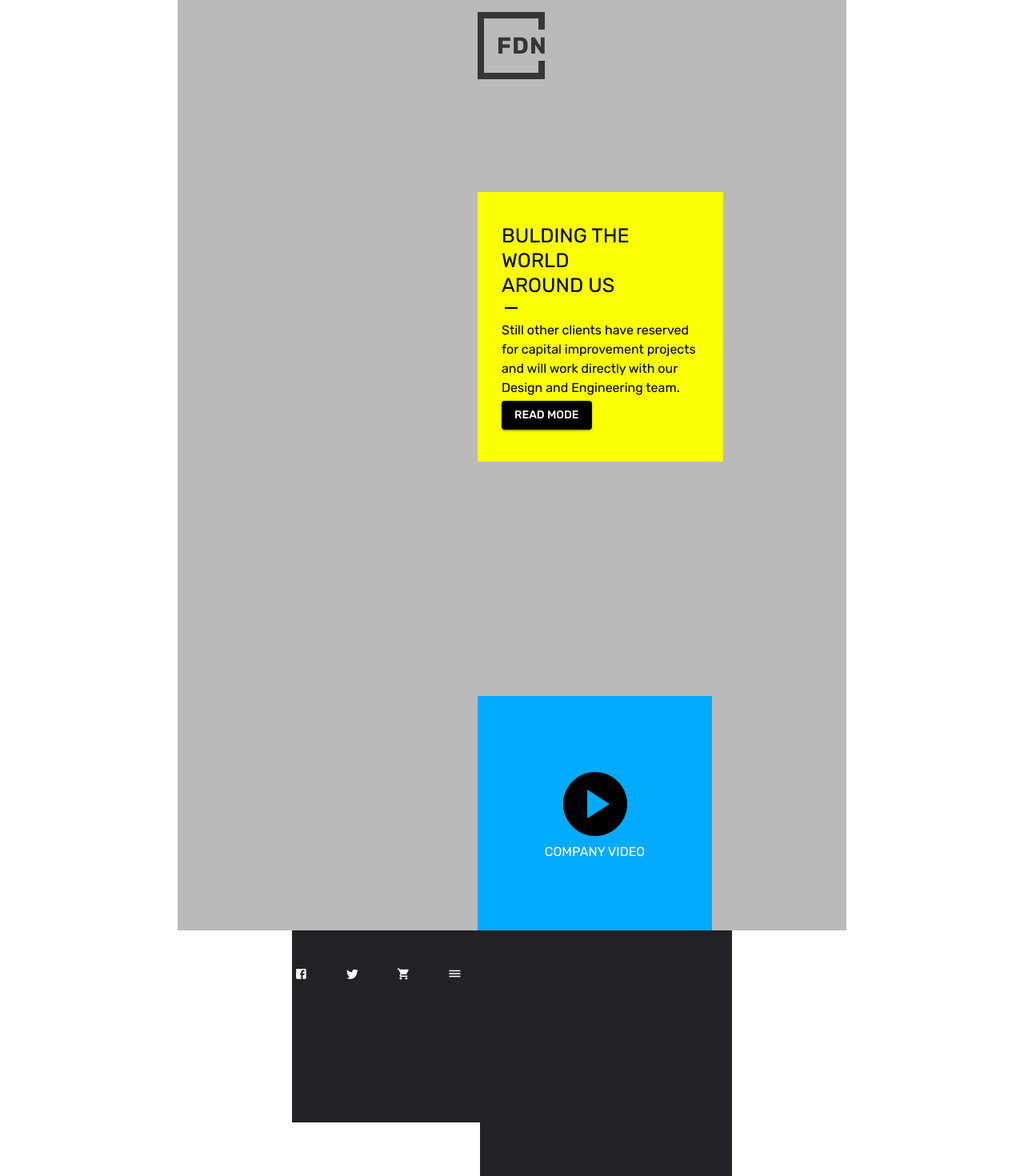
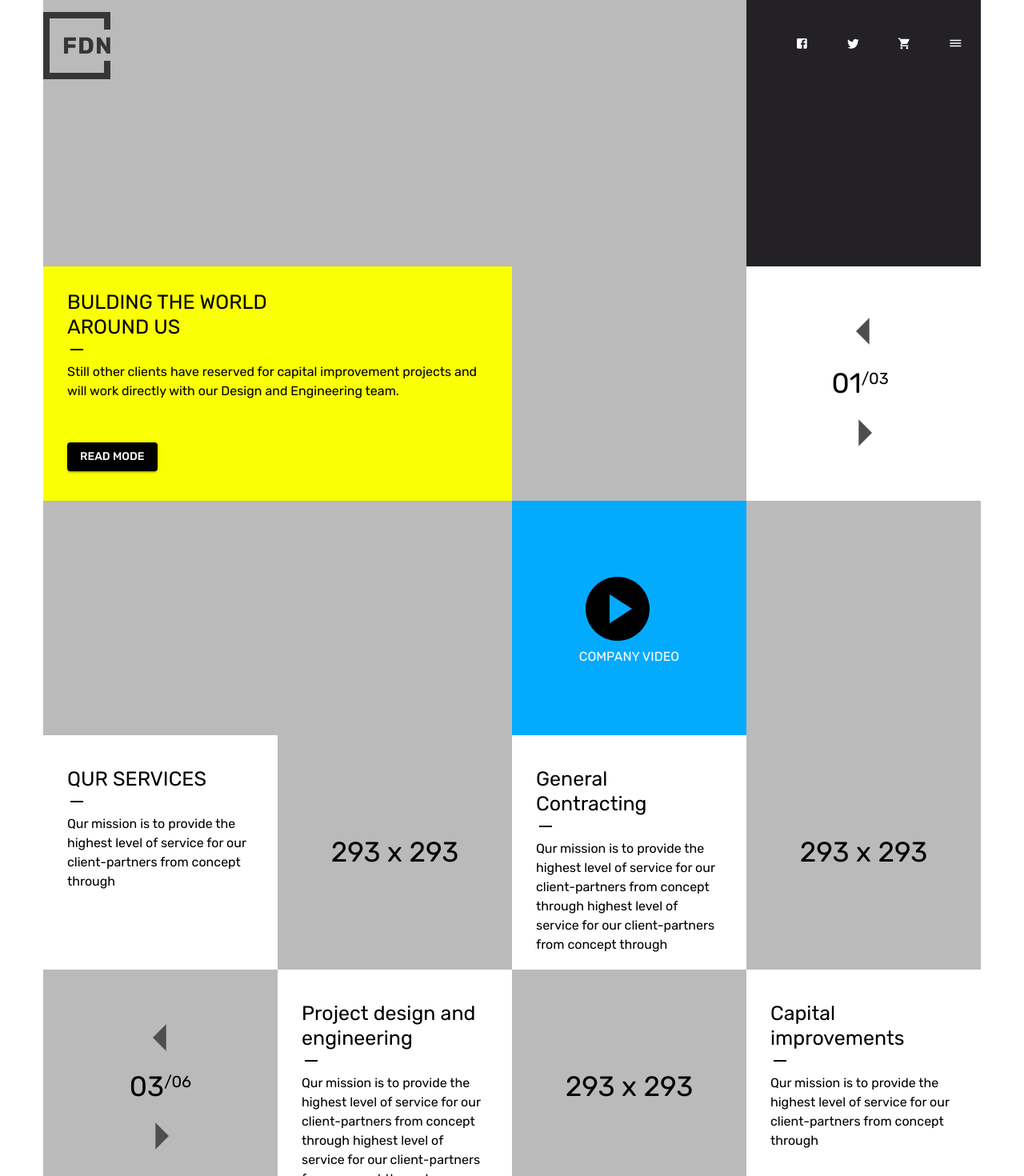
Before and after one commit to Ilya199319922020/react-js-mui-fdn, a React (Create React App) app: page / in a window 1280 px wide. Shown: the top 1470 px of the page at 80% size. Built offline with nearby package versions, Linux system fonts and the light colour scheme; a web font is replaced by a local one.

Commit message:
fixed adaptive in the header completely

```diff
--- a/src/assets/AuxiliaryComponents/AuxiliaryComponents.jsx
+++ b/src/assets/AuxiliaryComponents/AuxiliaryComponents.jsx
@@ -3,7 +3,6 @@ import HorizontalRuleIcon from '@mui/icons-material/HorizontalRule';
 import ArrowRightIcon from '@mui/icons-material/ArrowRight';
 import ArrowLeftIcon from '@mui/icons-material/ArrowLeft';
 import icon from '../../assets/image/Polygon2.png';
-
 export const GridText = ({ title, text }) => {
 	return (
 		<>
@@ -14,7 +13,7 @@ export const GridText = ({ title, text }) => {
 				xs={6}
 				sx={{
 					maxWidth: '293px',
-					minHeight: '293px',
+					 minHeight: '293px',
 				}}
 			>
 				<Box
--- a/src/assets/data/textData.js
+++ b/src/assets/data/textData.js
@@ -1,5 +1,5 @@
 export const arrData = {
-	partFirst:[
+	partFirst: [
 		{
 			id: 1,
 			title: 'QUR SERVICES',
@@ -15,7 +15,7 @@ export const arrData = {
 			month: '06',
 		},
 		{
-		id: 7,
+			id: 45,
 			title: 'Project design and engineering',
 			text: `
 		Qur mission is to provide the highest level of service for our
--- a/src/components/Content.jsx
+++ b/src/components/Content.jsx
@@ -9,22 +9,22 @@ import Footer from './Footer/Footer';
 
 const Content = () => {
   return (
-    <Grid
+    <Box
       sx={{
-        maxWidth: '1920px',
+        maxWidth: '1172px',
         maxHeight: '3249px',
-        m: 0,
+        m: '0 auto',
         pl: 0,
-        pt: 0
+        pt: 0,
       }}
     >
       <Header />
       <ContentTitle />
-      <ContentSearch />
+      {/* <ContentSearch />
       <ContentGrade />
       <ContentFooter />
-      <Footer />
-    </Grid>
+      <Footer /> */}
+    </Box>
   );
 };
 
--- a/src/components/Header/Header.jsx
+++ b/src/components/Header/Header.jsx
@@ -1,94 +1,253 @@
-import { Box, Grid } from '@mui/material';
+import { Button, Grid, Typography, Box } from '@mui/material';
+import HorizontalRuleIcon from '@mui/icons-material/HorizontalRule';
+import PlayCircleIcon from '@mui/icons-material/PlayCircle';
 import React from 'react';
-import WraperHeader from './WraperHeader/WraperHeader';
-import LowerHeader from './LowerHeader/LowerHeader';
-import SiseBarHeader from './SiseBarHeader/SiseBarHeader';
+import TwitterIcon from '@mui/icons-material/Twitter';
+import FacebookIcon from '@mui/icons-material/Facebook';
+import ShoppingCartIcon from '@mui/icons-material/ShoppingCart';
+import DehazeIcon from '@mui/icons-material/Dehaze';
+import ArrowRightIcon from '@mui/icons-material/ArrowRight';
+import ArrowLeftIcon from '@mui/icons-material/ArrowLeft';
 import image from '../../assets/image/Frame1.png';
 
 const Header = () => {
 
 	return (
+		<>
 			<Grid
 				container
-			md={12}
-			sm={12}
-			xs={12}
 				sx={{
-				maxWidth: '1920px',
-				display: 'flex',
-				justifyContent: 'center'
-			}}
-		>
-			<Grid
-				item
-				md={7.8375}
-				sm={7.8375}
-				xs={7.8375}
-				sx={{
-					maxWidth: '1254px',
-					minHeight: '826px',
+					maxWidth: '1172px',
 					bgcolor: '#bababa',
-				}}
-			>
-				<Grid
-					container
-					md={12}
-					sm={12}
-					xs={6}
-					sx={{
-						paddingLeft: '375px',
+					minHeight: '500px',
 				}}
 			>
 				<Grid
 					item
 					md={12}
 					sm={12}
+					xs={12}
 					sx={{
-							maxWidth: '1254px',
-							 minHeight: '240px',
+						maxWidth: '1172px',
+						minWidth: '100px',
+						minHeight: '293px',
+						display: 'flex',
+						justifyContent: 'space-between'
+
+					}}
+				>
+					<Box
+						sx={{
 							pt: '15px'
 						}}
 					>
-						<Box>
 						<img
 							src={image}
 							alt="scene"
 						/>
 					</Box>
-					</Grid>
-					<WraperHeader />
-					<LowerHeader />
-				</Grid>
-			</Grid>
-			<Grid
-				container
-				md={4.1625}
-				sm={4.1625}
-				xs={4.1625}
+					<Box
+						display={'flex'}
+						direction={"row"}
+						alignItems="start"
+						justifyContent={"end"}
+						variant="text"
 						sx={{
-					maxWidth: '666px',
-					minWidth: '550px',
-					minHeight: '826px',
+							pt: '40px',
+							border: '0px',
+							bgcolor: '#232126',
+							minHeight: '293px',
+							minWidth: '293px'
 						}}
 					>
+						<Button						>
+							<FacebookIcon
+								sx={{
+									color: 'white',
+									fontSize: '120%'
+								}}
+							/>
+						</Button>
+						<Button>
+							<TwitterIcon
+								sx={{
+									color: 'white',
+									fontSize: '120%'
+								}}
+							/>
+						</Button>
+						<Button>
+							<ShoppingCartIcon
+								sx={{
+									color: 'white',
+									fontSize: '120%'
+								}}
+							/>
+						</Button>
+						<Button>
+							<DehazeIcon
+								sx={{
+									color: 'white',
+									fontSize: '120%'
+								}}
+							/>
+						</Button>
+					</Box>
+				</Grid>
+
 				<Grid
 					item
 					md={12}
 					sm={12}
-					xs={6}
+					xs={12}
 					sx={{
-						maxWidth: '666px',
-						minHeight: '600px',
-						bgcolor: '#232126',
-						m: 0,
-						pl: 0,
-						pt: 0
+						maxWidth: '1172px',
+						minHeight: '240px',
+						display: 'flex',
+						justifyContent: 'space-between',
 					}}
 				>
-					<SiseBarHeader />
+					<Box
+						sx={{
+							bgcolor: '#fbff03',
+							maxWidth: '586px',
+							minWidth: '293px',
+							minHeight: '293px',
+
+						}}
+					>
+						<Box
+							sx={{
+								px: '30px',
+								py: '30px',
+							}}
+						>
+							<Typography
+								variant="h4"
+								sx={{
+									fontSize: '25px'
+								}}
+							>
+								BULDING THE WORLD
+								<div>
+									AROUND US
+								</div>
+							</Typography>
+							<HorizontalRuleIcon
+								sx={{
+									fontSize: '150%'
+								}}
+							/>
+							<Typography
+								sx={{
+									maxHeight: '30px',
+									pb: '70px'
+								}}
+							>
+								Still other clients have reserved for capital improvement projects and will work directly with our Design and Engineering team.
+							</Typography>
+							<Button
+								variant="contained"
+								color="primary"
+								sx={{
+									backgroundColor: 'black',
+									color: 'white'
+								}}
+							>
+								READ MODE
+							</Button>
+						</Box>
+					</Box>
+					<Box
+						sx={{
+							bgcolor: 'white',
+							minWidth: '293px',
+							minHeight: '293px',
+							display: 'flex',
+							alignItems: 'center',
+							justifyContent: 'center',
+						}}
+					>
+						<div>
+							<ArrowLeftIcon
+								sx={{
+									color: '#4d4f4f',
+									fontSize: '500%'
+								}}
+							/>
+							<Box
+								display={"flex"}						>
+								<Typography
+									variant="h4"
+									sx={{
+										fontSize: '35px'
+									}}
+								>
+									01
+								</Typography>
+								<Typography
+									variant="body1"
+									sx={{
+										fontSize: '20px'
+									}}
+								>
+									/03
+								</Typography>
+							</Box>
+							<ArrowRightIcon
+								sx={{
+									color: '#4d4f4f',
+									fontSize: '500%'
+								}}
+							/>
+						</div>
+					</Box>
+				</Grid>
+				<Grid
+					item
+					md={12}
+					sm={12}
+					xs={12}
+					sx={{
+						display: 'flex',
+						justifyContent: 'end'
+					}}
+				>
+					<Box
+						sx={{
+							bgcolor: '#03abff',
+							minWidth: '293px',
+							minHeight: '293px',
+							display: 'flex',
+							justifyContent: 'center',
+							alignItems: 'center',
+						}}
+					>
+						<div>
+							<PlayCircleIcon
+								sx={{
+									fontSize: '600%',
+									textAlign: 'center',
+									verticalAlign: 'middle',
+								}}
+							/>
+							<Typography
+								color="white"
+							>
+								COMPANY VIDEO
+							</Typography>
+						</div>
+					</Box>
+					<Box
+						sx={{
+							minWidth: '293px',
+							minHeight: '293px',
+						}}
+					>
+					</Box>
 				</Grid>
 			</Grid>
-		</Grid>
+		</>
 	);
 };
 
--- a/src/components/Header/LowerHeader/LowerHeader.jsx
+++ b/src/components/Header/LowerHeader/LowerHeader.jsx
@@ -5,22 +5,21 @@ import PlayCircleIcon from '@mui/icons-material/PlayCircle';
 const LowerHeader = () => {
 	return (
 		<>
-			<Grid
+			{/* <Grid
 				item
 				md={8}
 				sx={{
-					maxWidth: '586px',
-					minWidth: '20px',
+					maxWidth: '0px',
 					minHeight: '293px',
 				}}
 			>
-			</Grid>
+			</Grid> */}
 			<Grid
 				item
 				md={4}
 				sm={12}
 				sx={{
-					maxWidth: '1254px',
+					maxWidth: '879px',
 					minWidth: '293px',
 					minHeight: '293px',
 					bgcolor: '#03abff',
--- a/src/components/Header/SiseBarHeader/SiseBarHeader.jsx
+++ b/src/components/Header/SiseBarHeader/SiseBarHeader.jsx
@@ -16,12 +16,12 @@ const SiseBarHeader = () => {
 				sm={12}
 				xs={12}
 				sx={{
-					pr: '80px',
+					// pr: '80px',
 				}}
 			>
 				<Grid
 					item
-					md={6}
+					md={12}
 					sx={{
 						maxWidth: '293px',
 						minHeight: '240px',
@@ -77,22 +77,12 @@ const SiseBarHeader = () => {
 						</Button>
 					</Box>
 				</Grid>
+
 				<Grid
 					item
-					md={6}
-					sm={6}
-					xs={6}
-					sx={{
-						maxWidth: '293px',
-						minHeight: '240px',
-					}}
-				>
-				</Grid>
-				<Grid
-					item
-					md={6}
-					sm={6}
-					xs={6}
+					md={12}
+					sm={12}
+					xs={12}
 					sx={{
 						backgroundColor: 'white',
 						maxWidth: '293px',
@@ -136,17 +126,7 @@ const SiseBarHeader = () => {
 						}}
 					/>
 				</Grid>
-				<Grid
-					item
-					md={12}
-					sm={12}
-					xs={12}
-					sx={{
-						maxWidth: '293px',
-						minHeight: '293px',
-					}}
-				>
-				</Grid>
+
 			</Grid>
 		</>
 	);
--- a/src/components/Header/WraperHeader/WraperHeader.jsx
+++ b/src/components/Header/WraperHeader/WraperHeader.jsx
@@ -1,24 +1,23 @@
 import { Button, Grid, Typography } from '@mui/material';
 import React from 'react';
 import HorizontalRuleIcon from '@mui/icons-material/HorizontalRule';
-import { Box } from '@mui/system';
 
 const WraperHeader = () => {
 	return (
 		<>
 			<Grid
 				item
-				md={8}
+				md={4}
 				sm={12}
 				xs={12}
 				sx={{
 					maxWidth: '586px',
 					minWidth: '293px',
-					minHeight: '293px',
+					minHeight: '0px',  //
 					bgcolor: '#fbff03',
 				}}
 			>
-				<Box
+				{/* <Box
 					sx={{
 						py: '40px',
 						px: '30px',
@@ -58,15 +57,15 @@ const WraperHeader = () => {
 					>
 						READ MODE
 					</Button>
-				</Box>
+				</Box> */}
 			</Grid>
 			<Grid
 				item
 				md={4}
-				sm={4}
+				sm={12}
 				xs={4}
 				sx={{
-					maxWidth: '1254px',
+					maxWidth: '293px',
 					minHeight: '20px',
 				}}
 			>
--- a/src/components/Main/ContentTitle/ContentTitle.jsx
+++ b/src/components/Main/ContentTitle/ContentTitle.jsx
@@ -59,7 +59,7 @@ const ContentTitle = () => {
 			sx={{
 				maxWidth: '1172px',
 				minHeight: '300px',
-				px: '375px',
+				// px: '375px',
 			}}
 		>
 			<Grid
@@ -69,7 +69,7 @@ const ContentTitle = () => {
 				xs={12}
 				sx={{
 					maxWidth: '586px',
-					minWidth: '300px',
+					minWidth: '350px',
 					maxHeight: '586px',
 					minHeight: '300px',
 				}}
@@ -85,7 +85,7 @@ const ContentTitle = () => {
 				xs={12}
 				sx={{
 					maxWidth: '586px',
-					minWidth: '300px',
+					minWidth: '350px',
 					maxHeight: '586px',
 					minHeight: '300px',
 				}}
```
Lines whose indentation alone changed are shown as unchanged.
